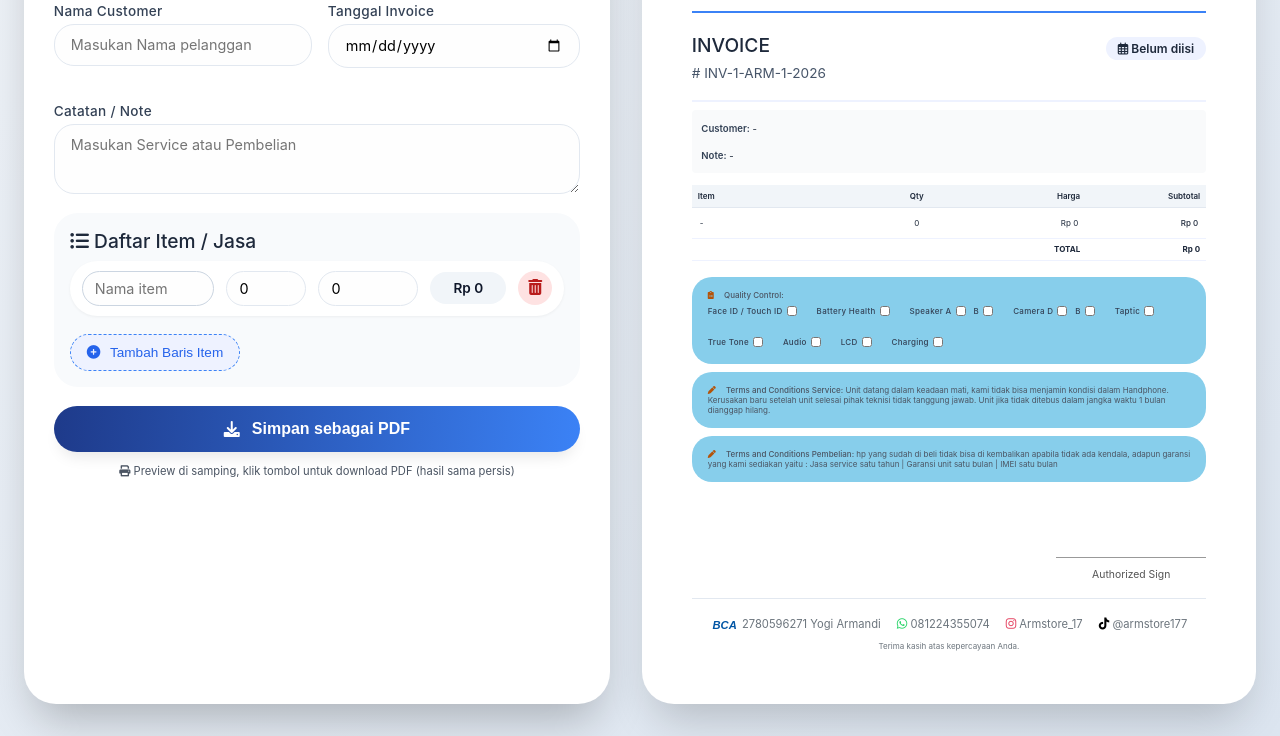
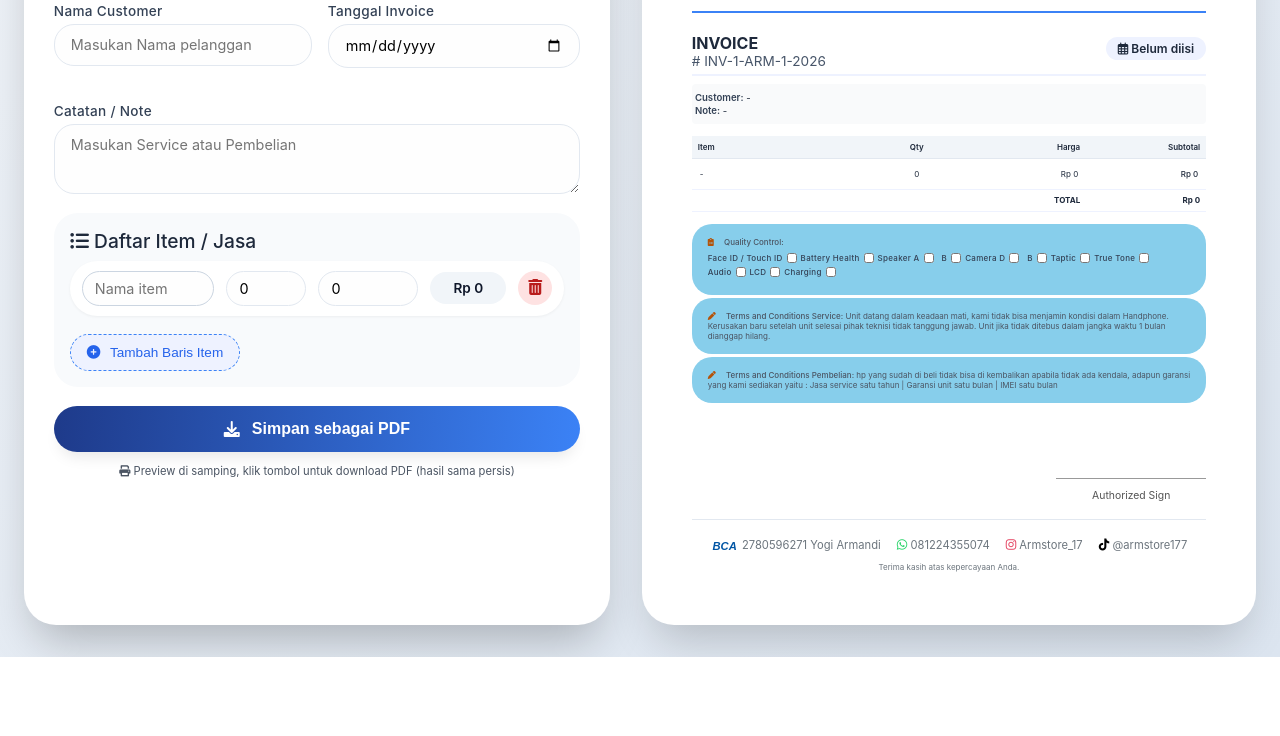
Before and after one commit to adriansyah26/ARM-Invoice, a plain HTML site: page index.html in a window 1280 px wide. Shown: the part 190-926 px from the top of the page. After the commit the page ends 847 px from the top, so only its background shows below. Drawn offline with nearby package versions, Linux system fonts and the light colour scheme.

Commit message:
update lebih kecil

```diff
--- a/index.html
+++ b/index.html
@@ -167,7 +167,7 @@
 
                                 <div class="invoice-header">
                                     <div class="invoice-title">
-                                        <h3>INVOICE</h3>
+                                        <h4>INVOICE</h4>
                                         <p># ${escapeHtml(invNumber)}</p>
                                     </div>
                                     <div class="invoice-meta">
@@ -177,7 +177,7 @@
 
                                 <div class="info-grid">
                                     <div class="customer-info">
-                                        <p><span class="label">Customer:</span> ${escapeHtml(custName)}</p>
+                                        <p style="margin-bottom: -5px;"><span class="label">Customer:</span> ${escapeHtml(custName)}</p>
                                     </div>
                                     <div class="customer-info">
                                         <p><span class="label">Note:</span> ${escapeHtml(noteText)}</p>
@@ -203,11 +203,11 @@
                                 </table>
 
                                <!-- Quality Control -->
-                                <div class="note-footer" style="margin-top: 16px; font-size: 0.5rem;">
+                                <div class="note-footer" style="margin-top: 5px; font-size: 0.5rem;">
                                     <i class="fas fa-clipboard-list" style="margin-right:8px; color:#b45309;"></i>
                                     <span style="font-weight:500; font-size:0.5rem;">Quality Control:</span>
                                     <div style="margin-top: 6px;">
-                                        <div style="display: flex; align-items: center; gap: 16px; flex-wrap: wrap;">
+                                        <div style="display: flex; align-items: center; flex-wrap: wrap;">
                                             <label style="display: flex; align-items: center; cursor: pointer; gap: 4px; font-size:0.5rem;">
                                                 <span style="font-size:0.5rem;">Face ID / Touch ID</span>
                                                 <input type="checkbox" style="width: 10px; height: 10px; cursor: pointer;">
--- a/style.css
+++ b/style.css
@@ -252,7 +252,7 @@ textarea {
     justify-content: space-between;
     align-items: flex-start;
     border-bottom: 2px solid #eef2ff;
-    padding-bottom: 1.2rem;
+    padding-bottom: 0.3rem;
     margin-bottom: 0.5rem;
     flex-wrap: wrap;
 }
@@ -285,11 +285,11 @@ textarea {
 .info-grid {
     display: flex;
     flex-direction: column;
-    margin-bottom: 0.5rem;
+    margin-bottom: 0.2rem;
     background: #f9fafb;
-    padding: 0.4rem 0.6rem;
+    padding: 0.1rem 0.2rem;
     border-radius: 4px;
-    gap: 0.25rem;
+    gap: 0.1rem;
 }
 .customer-info p,
 .invoice-detail p {
@@ -336,7 +336,7 @@ textarea {
     font-size: 0.5rem; /* diperkecil dari 1rem */
 }
 .note-footer {
-    margin-top: 0.5rem;
+    margin-top: 0.2rem;
     background: #87ceeb;
     padding: 0.8rem 1rem;
     border-radius: 20px;
```
